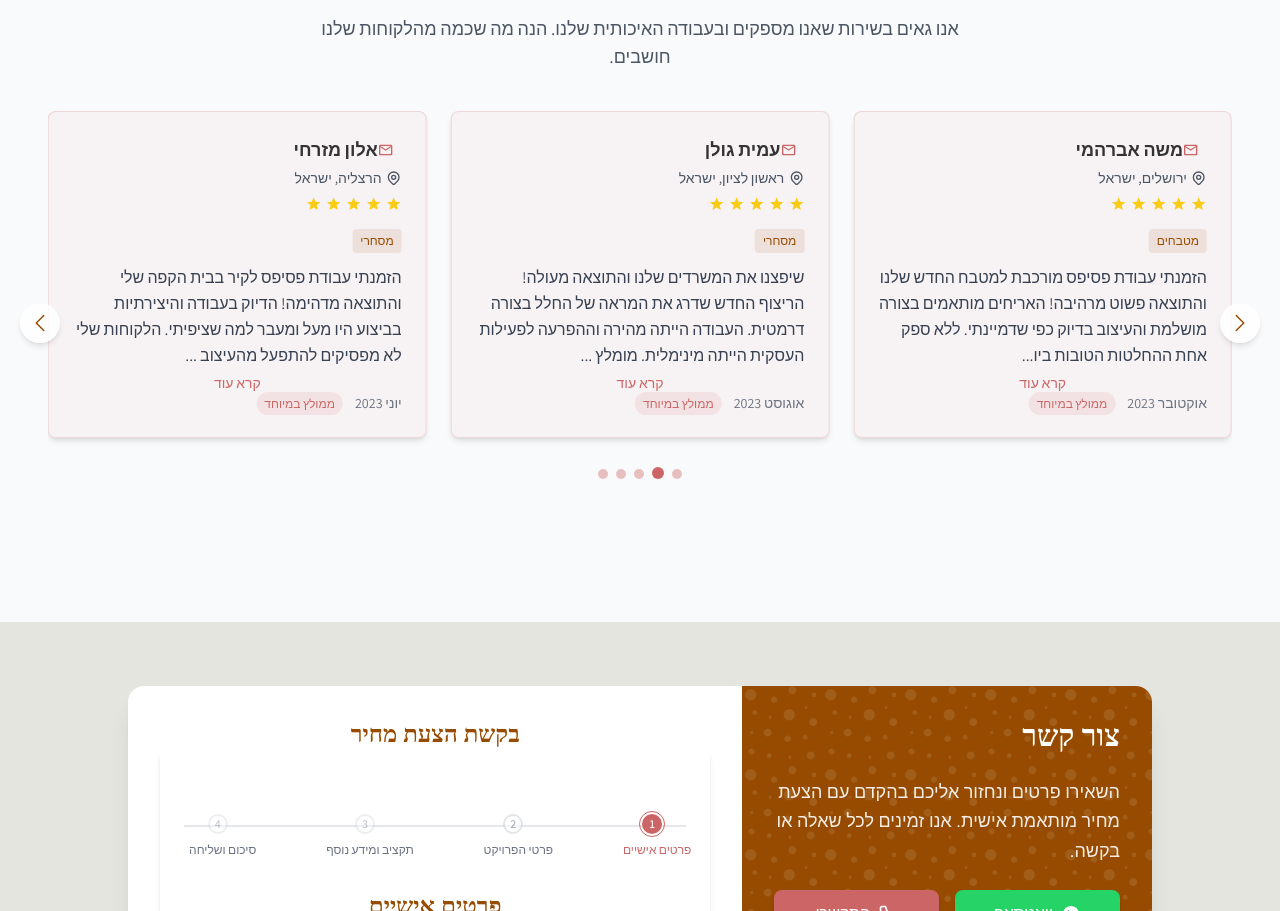
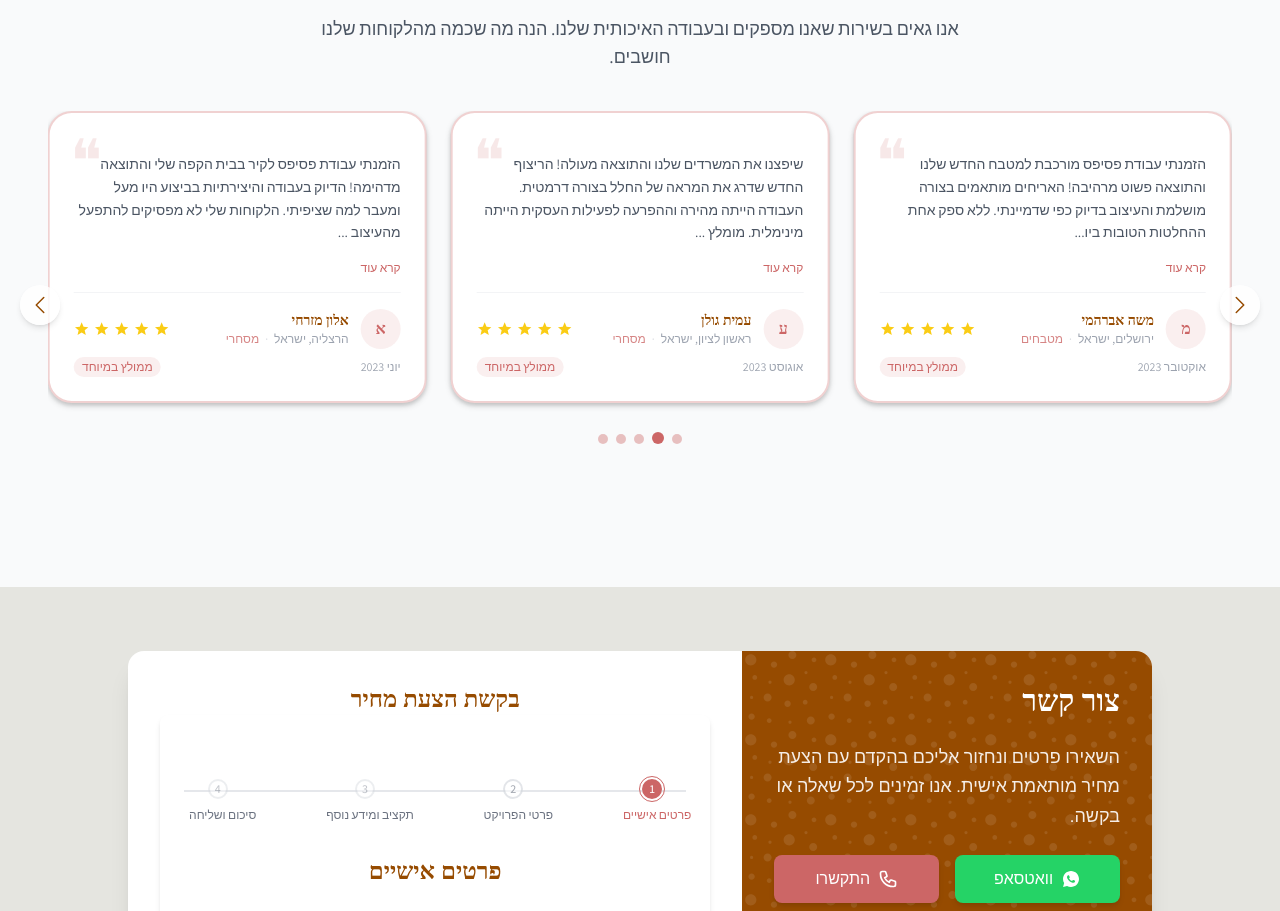
Before and after one commit to Pongeek/TileTech, a Next.js app: page / in a window 1280 px wide. Shown: the part 4354-5265 px from the top of the page. Built offline with nearby package versions, Linux system fonts and the light colour scheme; a web font is replaced by a local one; what tailwindcss-rtl would draw is missing.

Commit message:
redesign testimonial card: quote marks, avatar initials, cleaner layout

```diff
--- a/src/components/ui/TestimonialCard.tsx
+++ b/src/components/ui/TestimonialCard.tsx
@@ -7,7 +7,7 @@ import { motion } from 'framer-motion';
 interface TestimonialCardProps {
   id: number;
   name: string;
-  profileImage: string; // We'll keep this in the interface for compatibility
+  profileImage: string;
   location: string;
   rating: number;
   text: string;
@@ -16,12 +16,14 @@ interface TestimonialCardProps {
   projectType?: string;
 }
 
-/**
- * Component for displaying an individual testimonial
- * Includes customer name, rating, review text, and location
- */
+const projectLabels: { [key: string]: string } = {
+  'residential': 'ריצוף ביתי',
+  'bathroom': 'חדרי אמבטיה',
+  'kitchen': 'מטבחים',
+  'commercial': 'מסחרי',
+};
+
 const TestimonialCard: React.FC<TestimonialCardProps> = ({
-  id,
   name,
   location,
   rating,
@@ -32,86 +34,87 @@ const TestimonialCard: React.FC<TestimonialCardProps> = ({
 }) => {
   const [expanded, setExpanded] = useState(false);
 
-  // Format date to Hebrew locale
   const formattedDate = new Date(date).toLocaleDateString('he-IL', {
     year: 'numeric',
     month: 'long',
   });
 
-  // Determine if text needs "read more" option (over 150 chars)
   const isLongText = text.length > 150;
   const displayText = expanded || !isLongText ? text : `${text.substring(0, 150)}...`;
 
-  // Project type labels
-  const projectLabels: { [key: string]: string } = {
-    'residential': 'ריצוף ביתי',
-    'bathroom': 'חדרי אמבטיה',
-    'kitchen': 'מטבחים',
-    'commercial': 'מסחרי',
-  };
+  // Avatar: first letter of name
+  const initial = name ? name.charAt(0) : '?';
 
   return (
     <motion.div
       initial={{ opacity: 0, y: 20 }}
       animate={{ opacity: 1, y: 0 }}
-      transition={{ duration: 0.5 }}
-      className={`rounded-lg p-6 h-full shadow-md transition-all duration-300 hover:shadow-lg ${
-        featured ? 'bg-primary/5 border border-primary/20' : 'bg-white'
+      transition={{ duration: 0.4 }}
+      className={`relative rounded-2xl p-6 h-full flex flex-col transition-shadow duration-300 hover:shadow-elevation-3 ${
+        featured
+          ? 'bg-white border-2 border-primary/30 shadow-elevation-2'
+          : 'bg-white border border-gray-100 shadow-elevation-1'
       }`}
     >
-      <div className="flex flex-col h-full">
-        {/* Header with name, location and rating */}
-        <div className="mb-4">
-          <div className="flex flex-col">
-            <div className="flex items-center mb-1">
-              <svg xmlns="http://www.w3.org/2000/svg" className="h-4 w-4 text-primary mr-2" fill="currentColor" viewBox="0 0 24 24">
-                <path d="M20 4H4c-1.1 0-1.99.9-1.99 2L2 18c0 1.1.9 2 2 2h16c1.1 0 2-.9 2-2V6c0-1.1-.9-2-2-2zm-1 14H5c-.55 0-1-.45-1-1V8l6.94 4.34c.65.41 1.47.41 2.12 0L20 8v9c0 .55-.45 1-1 1zm-7-7L4 6h16l-8 5z" />
-              </svg>
-              <h3 className="font-bold text-lg">{name}</h3>
-            </div>
-            <div className="flex items-center text-sm text-gray-600 mb-2">
-              <svg xmlns="http://www.w3.org/2000/svg" className="h-4 w-4 inline ml-1" fill="none" viewBox="0 0 24 24" stroke="currentColor">
-                <path strokeLinecap="round" strokeLinejoin="round" strokeWidth={2} d="M17.657 16.657L13.414 20.9a1.998 1.998 0 01-2.827 0l-4.244-4.243a8 8 0 1111.314 0z" />
-                <path strokeLinecap="round" strokeLinejoin="round" strokeWidth={2} d="M15 11a3 3 0 11-6 0 3 3 0 016 0z" />
-              </svg>
-              {location}
-            </div>
-            <StarRating rating={rating} size="sm" />
-          </div>
-        </div>
-
-        {/* Project type badge */}
-        {projectType && (
-          <div className="mb-3">
-            <span className="inline-block bg-secondary/10 text-secondary text-xs px-2 py-1 rounded">
-              {projectLabels[projectType] || projectType}
+      {/* Large decorative quote mark */}
+      <span className="absolute top-4 left-5 text-6xl font-serif text-primary/15 leading-none select-none" aria-hidden="true">
+        ❝
       </span>
-          </div>
-        )}
 
       {/* Review text */}
-        <p className="text-gray-700 leading-relaxed">
+      <p className="text-gray-600 font-assistant text-sm leading-relaxed mb-4 relative z-10 pt-4">
         {displayText}
       </p>
 
-        {/* Read more/less button for long texts */}
       {isLongText && (
         <button
           onClick={() => setExpanded(!expanded)}
-            className="text-primary hover:text-primary/80 text-sm font-medium mt-1 transition-colors focus:outline-none"
+          className="text-primary hover:text-primary-dark text-xs font-medium mb-4 transition-colors focus:outline-none self-start"
           aria-expanded={expanded}
         >
           {expanded ? 'הצג פחות' : 'קרא עוד'}
         </button>
       )}
 
-        {/* Footer with date */}
-        <div className="text-sm text-gray-500 mt-auto">
-          {formattedDate}
+      {/* Spacer */}
+      <div className="mt-auto">
+        {/* Divider */}
+        <div className="w-full h-px bg-gray-100 mb-4" />
 
-          {/* Featured badge */}
+        {/* Footer: avatar + name + rating */}
+        <div className="flex items-center gap-3">
+          {/* Avatar circle with initial */}
+          <div className="w-10 h-10 rounded-full bg-primary/10 flex items-center justify-center shrink-0">
+            <span className="font-frank font-bold text-primary text-base">{initial}</span>
+          </div>
+
+          <div className="flex flex-col min-w-0">
+            <span className="font-frank font-bold text-secondary text-sm truncate">{name}</span>
+            <div className="flex items-center gap-1.5">
+              {location && (
+                <span className="text-gray-400 text-xs truncate">{location}</span>
+              )}
+              {projectType && (
+                <>
+                  <span className="text-gray-300 text-xs">·</span>
+                  <span className="text-xs text-primary/80 font-assistant">
+                    {projectLabels[projectType] || projectType}
+                  </span>
+                </>
+              )}
+            </div>
+          </div>
+
+          <div className="ms-auto shrink-0">
+            <StarRating rating={rating} size="sm" />
+          </div>
+        </div>
+
+        {/* Date + featured badge */}
+        <div className="flex items-center justify-between mt-2">
+          <span className="text-xs text-gray-400 font-assistant">{formattedDate}</span>
           {featured && (
-            <span className="mr-3 bg-primary/10 text-primary text-xs px-2 py-1 rounded-full">
+            <span className="text-xs bg-primary/10 text-primary px-2 py-0.5 rounded-full font-assistant">
               ממולץ במיוחד
             </span>
           )}
```
Lines whose indentation alone changed are shown as unchanged.
